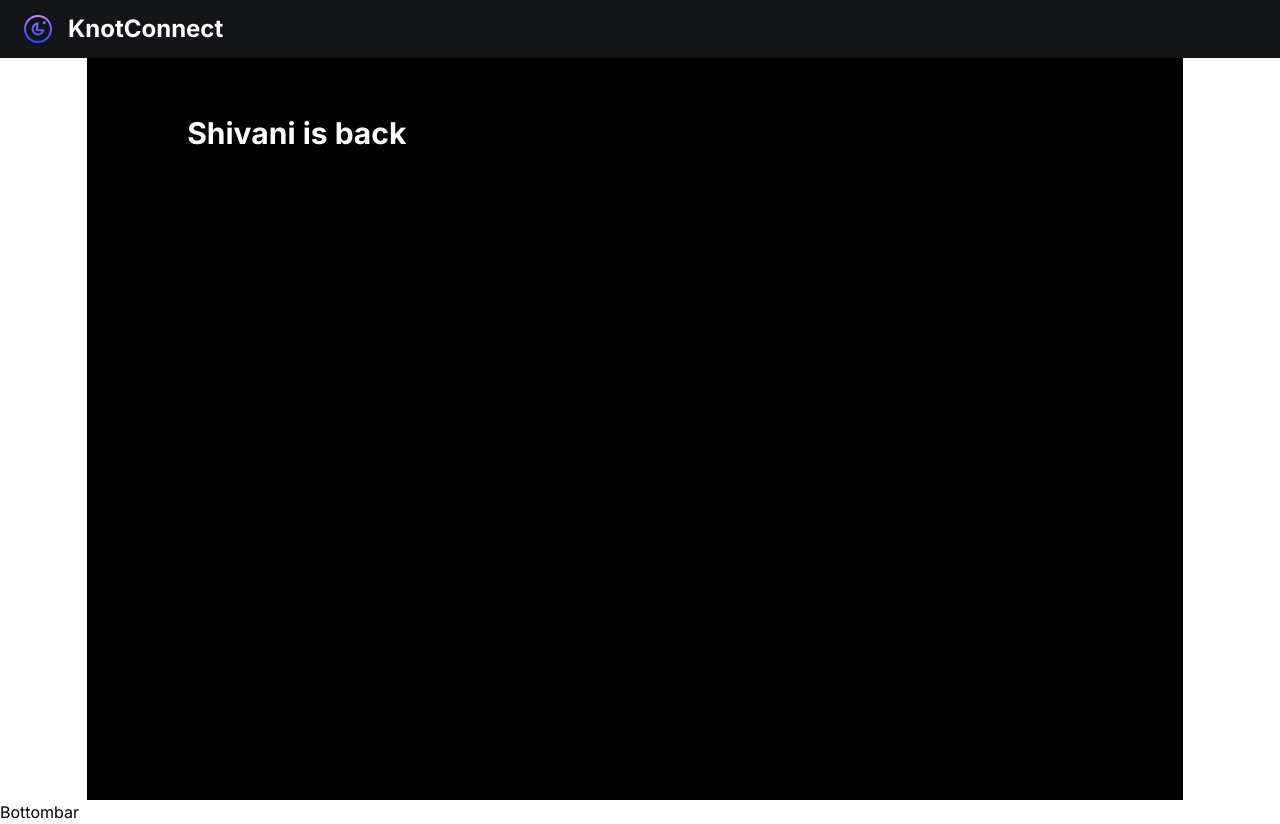
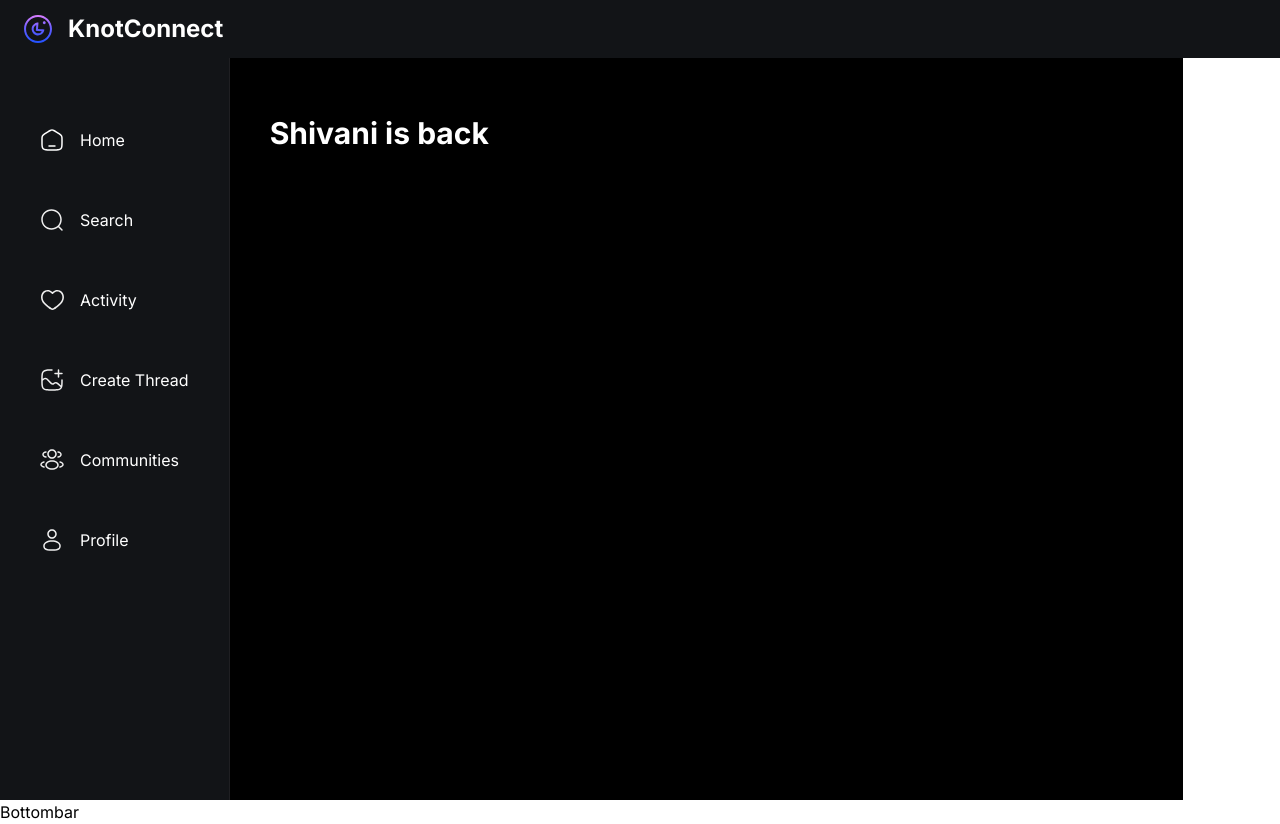
Before and after one commit to shivanirai28/knotconnectnextjs, a Next.js app: page / in a window 1280 px wide. Built offline with nearby package versions, Linux system fonts and the light colour scheme; no server answers.

Commit message:
homepage done

```diff
--- a/app/(root)/page.tsx
+++ b/app/(root)/page.tsx
@@ -3,7 +3,8 @@ import { UserButton } from "@clerk/nextjs";
 export default function Home() {
   return (
     <>
+      <UserButton afterSignOutUrl="/sign-in" />
       <h1 className="head-text text-left">Shivani is back</h1>
     </>
-  )
+  );
 }
--- a/components/shared/LeftSidebar.tsx
+++ b/components/shared/LeftSidebar.tsx
@@ -1,4 +1,29 @@
-function LeftSidebar() {
-  return <h1>LeftSidebar</h1>;
+
+import { sidebarLinks} from "@/constants";
+import Image from "next/image";
+import Link from "next/link";
+  function LeftSidebar() {
+  return (
+    <section className="custom-scrollbar leftsidebar">
+      <div className="flex w-full flex-1 flex-col gap-6 px-6">
+        {sidebarLinks.map((link) => (
+          <Link
+          href={link.route}
+          key={link.label}
+          className="leftsidebar_link"
+          >
+            <Image
+            src={link.imgURL}
+            alt={link.label}
+            width={24}
+            height={24}
+            />
+            <p className="text-light-1 max-lg:hidden">{link.label}</p>
+            </Link>
+
+        ))}
+      </div>
+    </section>
+  )
 }
 export default LeftSidebar;
--- a/components/shared/Topbar.tsx
+++ b/components/shared/Topbar.tsx
@@ -29,7 +29,6 @@ function Topbar() {
               </div>
             </SignOutButton>
           </SignedIn>
-
         </div>
 
         <OrganizationSwitcher
--- /dev/null
+++ b/constants/index.js
@@ -0,0 +1,44 @@
+export const sidebarLinks = [
+    {
+      imgURL: "/assets/home.svg",
+      route: "/",
+      label: "Home",
+    },
+    {
+      imgURL: "/assets/search.svg",
+      route: "/search",
+      label: "Search",
+    },
+    {
+      imgURL: "/assets/heart.svg",
+      route: "/activity",
+      label: "Activity",
+    },
+    {
+      imgURL: "/assets/create.svg",
+      route: "/create-thread",
+      label: "Create Thread",
+    },
+    {
+      imgURL: "/assets/community.svg",
+      route: "/communities",
+      label: "Communities",
+    },
+    {
+      imgURL: "/assets/user.svg",
+      route: "/profile",
+      label: "Profile",
+    },
+  ];
+
+  export const profileTabs = [
+    { value: "threads", label: "Threads", icon: "/assets/reply.svg" },
+    { value: "replies", label: "Replies", icon: "/assets/members.svg" },
+    { value: "tagged", label: "Tagged", icon: "/assets/tag.svg" },
+  ];
+
+  export const communityTabs = [
+    { value: "threads", label: "Threads", icon: "/assets/reply.svg" },
+    { value: "members", label: "Members", icon: "/assets/members.svg" },
+    { value: "requests", label: "Requests", icon: "/assets/request.svg" },
+  ];
```
